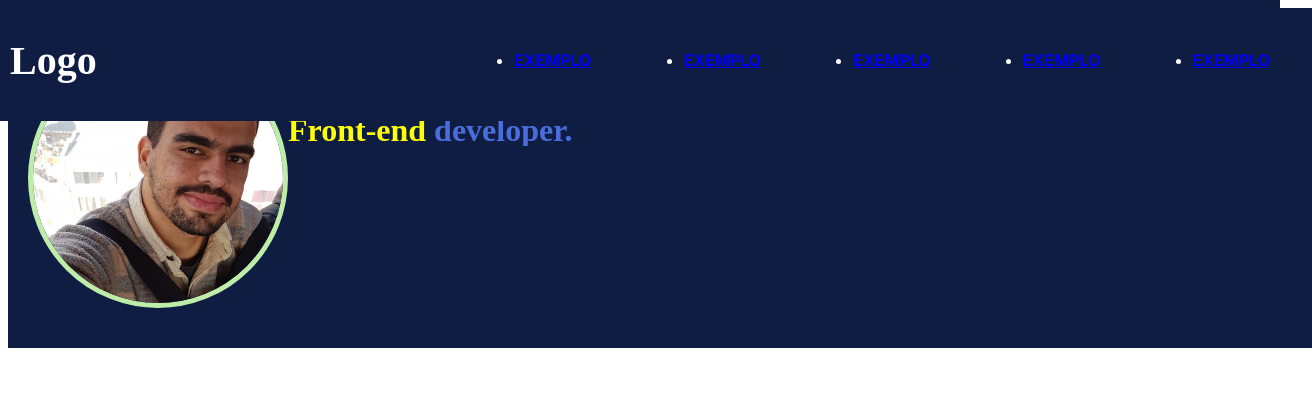
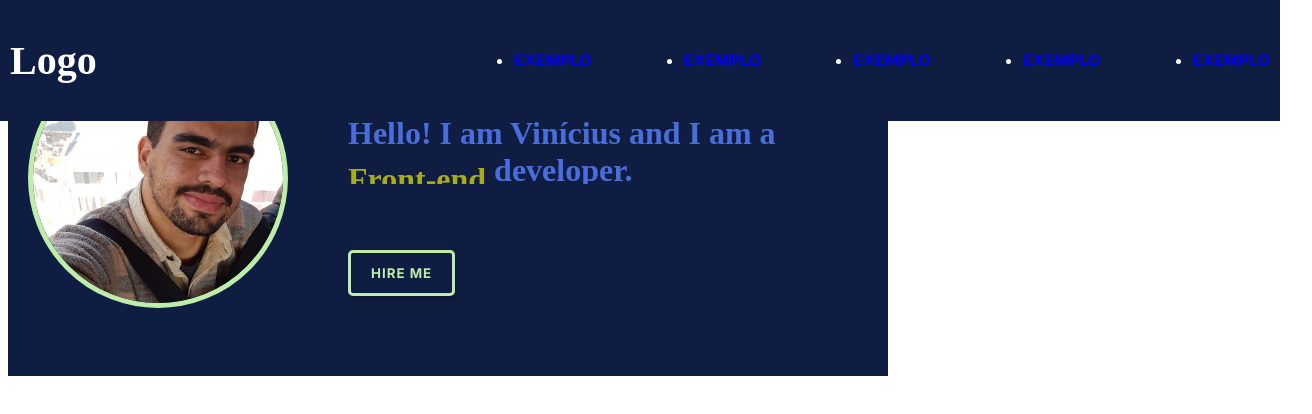
Before and after one commit to vinMoreiraHenrique/portfolio-vinicius, a Next.js app in the folder vin-port/: page / in a window 1280 px wide. Shown: the top 414 px of the page, 1312 px wide, since content can reach past the window. Built offline with nearby package versions, Linux system fonts and the light colour scheme.

Commit message:
fix: some errors with type in fade props fixed

```diff
--- a/vin-port/src/components/CommonButton/style.ts
+++ b/vin-port/src/components/CommonButton/style.ts
@@ -13,7 +13,7 @@ export const StyledButton = styled.button<IStyledButtonProps>`
   justify-content: center;
   align-items: center;
 
-  width: ${(props) => (props.width ? props.width : "auto")};
+  width: ${(props) => (props.width ? props.width : "fit-content")};
   height: ${(props) => (props.height ? props.height : "40px")};
   background-image: ${theme.colors.buttonGradient};
   background-position: 100% 0;
@@ -32,6 +32,7 @@ export const StyledButton = styled.button<IStyledButtonProps>`
   opacity: 0;
   transform: translateX(-50px);
   animation: ${theme.animations.appear} 0.5s forwards;
+  padding: 20px 20px;
 
   p {
     color: ${theme.colors.quaternary};
@@ -41,6 +42,7 @@ export const StyledButton = styled.button<IStyledButtonProps>`
   &:hover {
     p {
       color: ${theme.colors.white};
+      transform: scale(1.2);
     }
     background-position: 0 0;
   }
--- a/vin-port/src/components/GenericContainer/index.tsx
+++ b/vin-port/src/components/GenericContainer/index.tsx
@@ -1,10 +1,12 @@
 import { StyledGenericContainer } from "./style"
 type GenericContainerProps = {
     children: React.ReactNode;
+    flexdirection?: "row" | "column";
+    as: "section" | "div" | "aside";
   };
-const GenericContainer = ({ children }: GenericContainerProps) => {
+const GenericContainer = ({ children, flexdirection, as }: GenericContainerProps) => {
     return(
-        <StyledGenericContainer>
+        <StyledGenericContainer flexdirection={flexdirection} as={as}>
             {children}
         </StyledGenericContainer>
     )
--- a/vin-port/src/components/GenericContainer/style.ts
+++ b/vin-port/src/components/GenericContainer/style.ts
@@ -1,13 +1,20 @@
-"use client"
+"use client";
 import { theme } from "@/app/styles/theme";
 import styled from "styled-components";
 
-export const StyledGenericContainer = styled.section`
+interface IStyledGenericContainerProps {
+  htmlTag?: "div" | "section";
+  flexdirection?: "column" | "row";
+
+}
+
+export const StyledGenericContainer = styled.div<IStyledGenericContainerProps>`
 display: flex;
-width: 100%;
+flex-direction: ${props=> props.flexdirection? "column":"row"};
+width: fit-content;
 padding: 40px 20px;
+gap: 40px;
 background-color: ${theme.colors.primary};
-width: 100%;
 h2{
     color: ${theme.colors.secondary};
     font-weight: bolder;
--- a/vin-port/src/components/WelcomeSection/index.tsx
+++ b/vin-port/src/components/WelcomeSection/index.tsx
@@ -10,22 +10,22 @@ const textArray = ["Full-stack", "Front-end", "Back-end"];
 const WelcomeSection = () => {
   const [index, setIndex] = useState(0);
   const textRef = useRef<HTMLSpanElement>(null);
-  const [fade, setFade] = useState(false);
+  const [fadeAnimation, setFadeAnimation] = useState<boolean>(false);
 
   useEffect(() => {
     const intervalId = setInterval(() => {
-      setFade(true);
+      setFadeAnimation(true);
       setTimeout(() => {
         setIndex((index) => (index + 1) % textArray.length);
-        setFade(false);
+        setFadeAnimation(false);
       }, 1000);
-    }, 3000);
+    }, 4000);
 
     return () => clearInterval(intervalId);
   }, []);
 
   return (
-    <GenericContainer>
+    <GenericContainer as="section">
       <StyledImg
         src="/images/perfil.jpg"
         alt="Photo of Vinícius"
@@ -33,12 +33,13 @@ const WelcomeSection = () => {
         height={250}
       />
 
-        <StyledText fade={fade}>
-          Hello! I am Vinícius and I am a{" "}
-          <span ref={textRef}>{textArray[index]}</span> developer.
-        </StyledText>
-
-        <CommonButton text="aloooooo" />
+        <GenericContainer as="div" flexdirection="column">
+          <StyledText $fade={fadeAnimation}>
+            Hello! I am Vinícius and I am a{" "}
+            <span className="content-span" ref={textRef}>{textArray[index]}</span> developer.
+          </StyledText>
+          <CommonButton text="Hire me" />
+        </GenericContainer>
 
     </GenericContainer>
   );
--- a/vin-port/src/components/WelcomeSection/style.ts
+++ b/vin-port/src/components/WelcomeSection/style.ts
@@ -4,8 +4,14 @@ import Image from "next/image";
 import styled, { keyframes } from "styled-components";
 
 interface ISpan {
-  fade: boolean;
+  $fade: boolean;
 }
+
+const rotate = keyframes`
+100%{
+  transform:translateX(0px);
+  opacity: 1;
+}`;
 
 export const StyledImg = styled(Image)`
   border-radius: 50%;
@@ -13,43 +19,21 @@ export const StyledImg = styled(Image)`
   object-position: 0px -50px;
   transform: scale(1);
   border: 5px solid ${theme.colors.quaternary};
-`;
-
-const slideDown = keyframes`
-  0%, 100% {
-    transform: translateY(-100%);
-    opacity: 1;
-  }
-  50% {
-    transform: translateY(0);
-    opacity: 0;
-  }
-`;
-
-// export const TextContainer = styled.div`
-//   position: relative;
-//   height:200px;
-// `;
-
-export const Text = styled.span`
-  position: absolute;
-  top: 0;
-  left: 0;
-  width: 100%;
-  height: 100%;
-  /* animation: ${slideDown} 1s ease-in-out forwards; */
+  transform: translateX(-110px);
+  opacity: 0;
+  animation: ${rotate} 0.7s ease-in-out forwards;
 `;
 
 export const StyledText = styled.h2<ISpan>`
-overflow: hidden;
-  height: 71px;
+  overflow: hidden;
+  height: 69px;
+  vertical-align: text-bottom;
   span {
     display: inline-block;
     color: yellow;
-    animation: ${(props) => (props.fade ? theme.animations.fadeOut : theme.animations.fadeIn)} 1s ease-in-out
-    forwards;
+    animation: ${(props) =>
+        props.$fade ? theme.animations.fadeOut : theme.animations.fadeIn}
+      1s ease-in-out forwards;
     transform: translateY(0px);
-
-
   }
 `;
```
